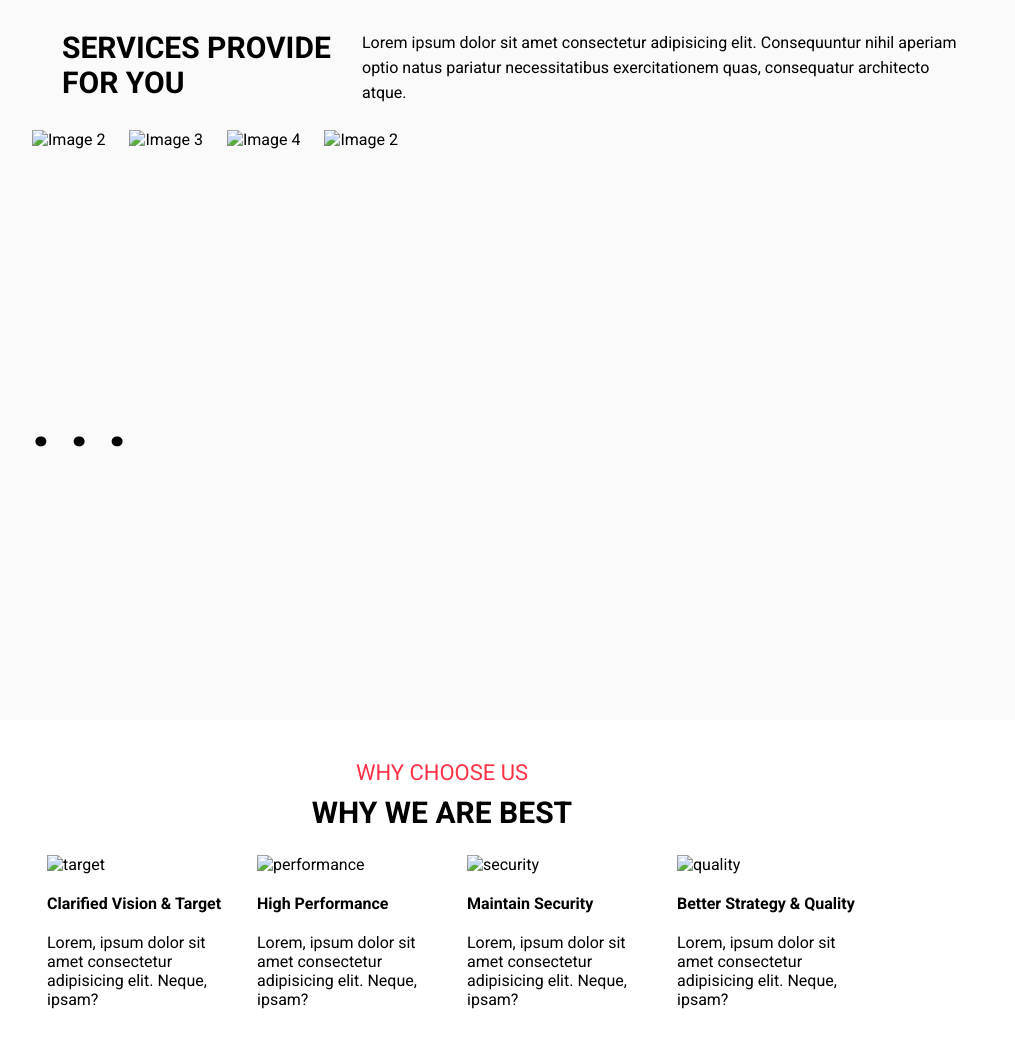
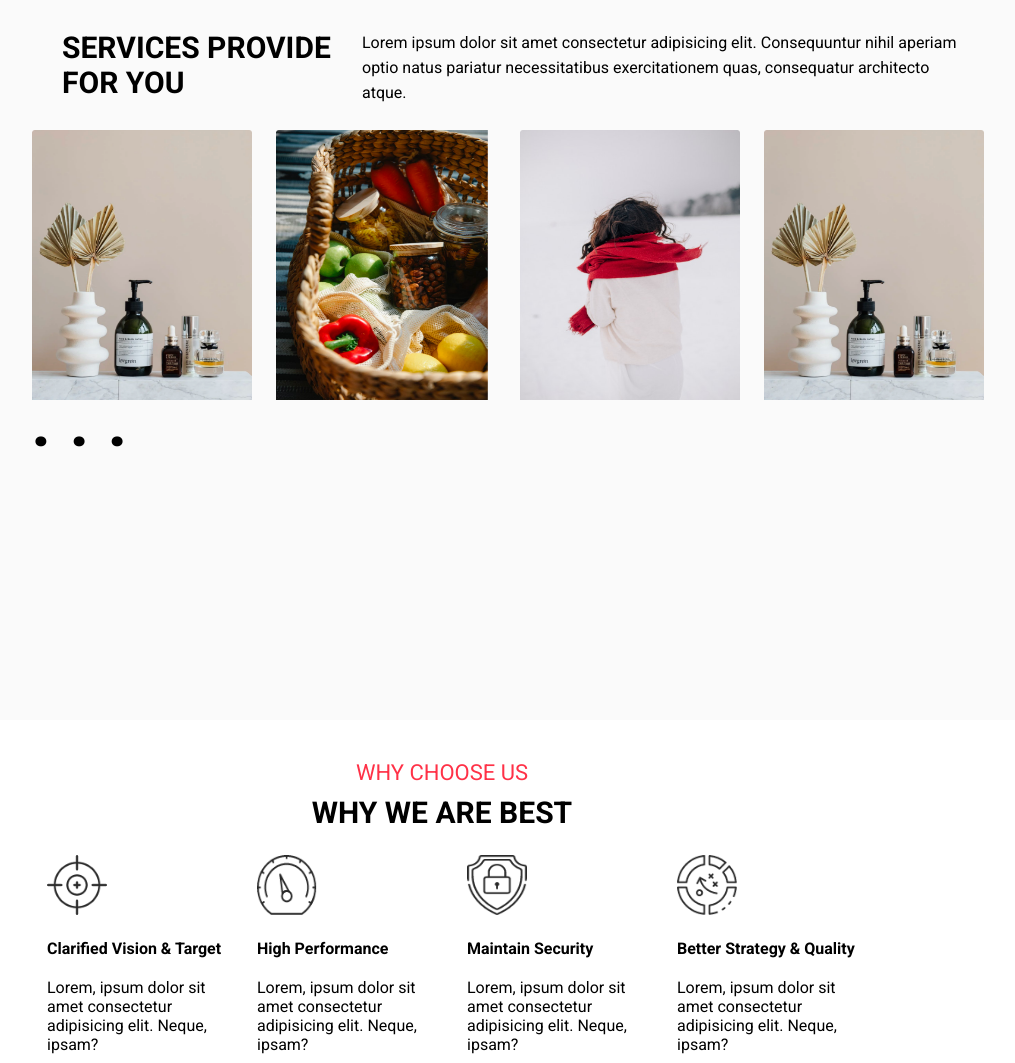
Before and after one commit to sathizz1781/yourdomine.com, a plain HTML site: page index.html in a window 1280 px wide. Shown: the part 680-1743 px from the top of the page, without its empty margins (238-1253 px from the left). Drawn offline with Linux system fonts and the light colour scheme.

Commit message:
Update index.html

```diff
--- a/index.html
+++ b/index.html
@@ -19,7 +19,7 @@
                 <button onclick="alt()">CONTACT US</button>
             </div>
             <div class="section_1_02">
-                <img src="images/hero_cduqvu.png" alt="A women is crafting with thread roll">
+                <img src="hero_cduqvu.png" alt="A women is crafting with thread roll">
             </div>
             <div class="section_1_03">
                 <div class="section_1_03_01">
@@ -54,31 +54,31 @@
                 <div class="slides" id="photoCard">
                     <div>
                         <!-- <div class="text-card">
-                            <img src="images/icon_pdfych.png" alt="icon">
+                            <img src="icon_pdfych.png" alt="icon">
                             <h4>WEB DEVELOPMENT</h4>
                             <p>Lorem ipsum dolor sit amet.</p>
                             <button><a href="https://www.fylehq.com/">READ MORE</a></button>
                         </div> -->
-                        <img src="images/1_qaxcs9.png" alt="Image 1" >
+                        <img src="1_qaxcs9.png" alt="Image 1" >
 
-                        <img src="images/2_du9r0v.png" alt="Image 2" >
+                        <img src="2_du9r0v.png" alt="Image 2" >
                         <div class="text-card">Text for Image 2</div>
-                        <img src="images/3_xobr0b.png" alt="Image 3" >
+                        <img src="3_xobr0b.png" alt="Image 3" >
                         <div class="text-card">Text for Image 3</div>
-                        <img src="images/1_qaxcs9.png" alt="Image 4" >
+                        <img src="1_qaxcs9.png" alt="Image 4" >
                         <div class="text-card">Text for Image 44</div>
                     </div>
                     <div>
-                        <img src="images/2_du9r0v.png" alt="Image 2" >
-                        <img src="images/3_xobr0b.png" alt="Image 3" >
-                        <img src="images/1_qaxcs9.png" alt="Image 4" >
-                        <img src="images/2_du9r0v.png" alt="Image 2" >
+                        <img src="2_du9r0v.png" alt="Image 2" >
+                        <img src="3_xobr0b.png" alt="Image 3" >
+                        <img src="1_qaxcs9.png" alt="Image 4" >
+                        <img src="2_du9r0v.png" alt="Image 2" >
                     </div>
                     <div>
-                        <img src="images/3_xobr0b.png" alt="Image 3" >
-                        <img src="images/1_qaxcs9.png" alt="Image 4" >
-                        <img src="images/2_du9r0v.png" alt="Image 2" >
-                        <img src="images/3_xobr0b.png" alt="Image 3" >
+                        <img src="3_xobr0b.png" alt="Image 3" >
+                        <img src="1_qaxcs9.png" alt="Image 4" >
+                        <img src="2_du9r0v.png" alt="Image 2" >
+                        <img src="3_xobr0b.png" alt="Image 3" >
                     </div>
                 </div>
             </div>
@@ -98,22 +98,22 @@
             </div>
             <div class="section_3_02">
                 <div class="card">
-                    <img src="images/1_gnmrdx.png" alt="target">
+                    <img src="1_gnmrdx.png" alt="target">
                     <h4>Clarified Vision & Target</h4>
                     <p>Lorem, ipsum dolor sit amet consectetur adipisicing elit. Neque, ipsam?</p>
                 </div>
                 <div class="card">
-                    <img src="images/2_rl1mcz.png" alt="performance">
+                    <img src="2_rl1mcz.png" alt="performance">
                     <h4>High Performance</h4>
                     <p>Lorem, ipsum dolor sit amet consectetur adipisicing elit. Neque, ipsam?</p>
                 </div>
                 <div class="card">
-                    <img src="images/3_ilcm4z.png" alt="security">
+                    <img src="3_ilcm4z.png" alt="security">
                     <h4>Maintain Security</h4>
                     <p>Lorem, ipsum dolor sit amet consectetur adipisicing elit. Neque, ipsam?</p>
                 </div>
                 <div class="card">
-                    <img src="images/4_ztct9a.png" alt="quality">
+                    <img src="4_ztct9a.png" alt="quality">
                     <h4>Better Strategy & Quality</h4>
                     <p>Lorem, ipsum dolor sit amet consectetur adipisicing elit. Neque, ipsam?</p>
                 </div>
@@ -129,7 +129,7 @@
             </div>
             <div class="section_4_02">
                 <div class="section_4_02_01">
-                    <img id="img_01" src="images/image_oe28ow.png" alt="fruits">
+                    <img id="img_01" src="image_oe28ow.png" alt="fruits">
                 </div>
                 <div class="section_4_02_02">
                     <div class="section_4_02_02_01" id="content_1" onclick="changeImage(this)">
@@ -157,22 +157,22 @@
             </div>
             <div class="section_5_02">
                 <div>
-                    <img src="images/heart_2_hybeeg.png" alt="heart">
+                    <img src="heart_2_hybeeg.png" alt="heart">
                     <h1>199 +</h1>
                     <h6>Staticfied Customers</h6>
                 </div>
                 <div>
-                    <img src="images/clock_3_jdr79q.png" alt="timing">
+                    <img src="clock_3_jdr79q.png" alt="timing">
                     <h1>1591 +</h1>
                     <h6>Days Of Operation</h6>
                 </div>
                 <div>
-                    <img src="images/Path_4402_cb2rmm.png" alt="completion">
+                    <img src="Path_4402_cb2rmm.png" alt="completion">
                     <h1>283 +</h1>
                     <h6>Complete Project</h6>
                 </div>
                 <div>
-                    <img src="images/Path_4406_ekirdo.png" alt="award">
+                    <img src="Path_4406_ekirdo.png" alt="award">
                     <h1>75 +</h1>
                     <h6>Win Awards</h6>
                 </div>
@@ -184,12 +184,12 @@
             <div class="section_6_01">
                 <h4>CLIENT'S FEEDBACK</h4>
                 <h1>PEOPLE SAY'S ABOUT US !</h1>
-                <img src="images/Quotemarks-left_ldblxl.png" alt="quotemarks">
+                <img src="Quotemarks-left_ldblxl.png" alt="quotemarks">
                 <p>Jannat Tumpa The standard chunk of Lorem Ipsum used since the 1500s is reproduced below for those interested. Sections Bonorum et Malorum original.</p>
                 <h5><span>JANNAT TUMPA</span> - COO, AMERIMAR ENTERPRISES, INC.</h5>
             </div>
             <div class="section_6_02">
-                <img src="images/Group_500_yztrwi.png" alt="quotemarks">
+                <img src="Group_500_yztrwi.png" alt="quotemarks">
             </div>
         </div>
     </div>
```
